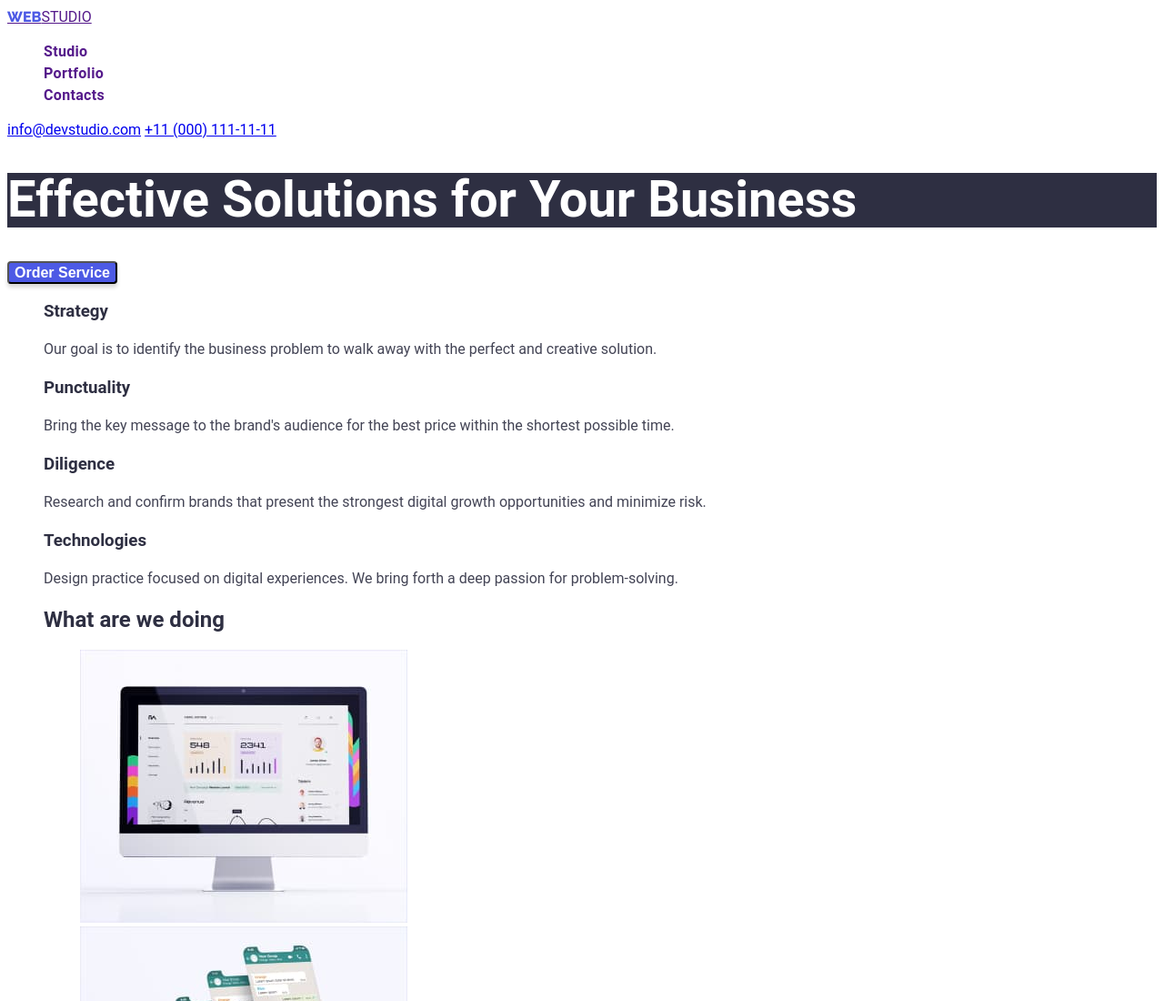
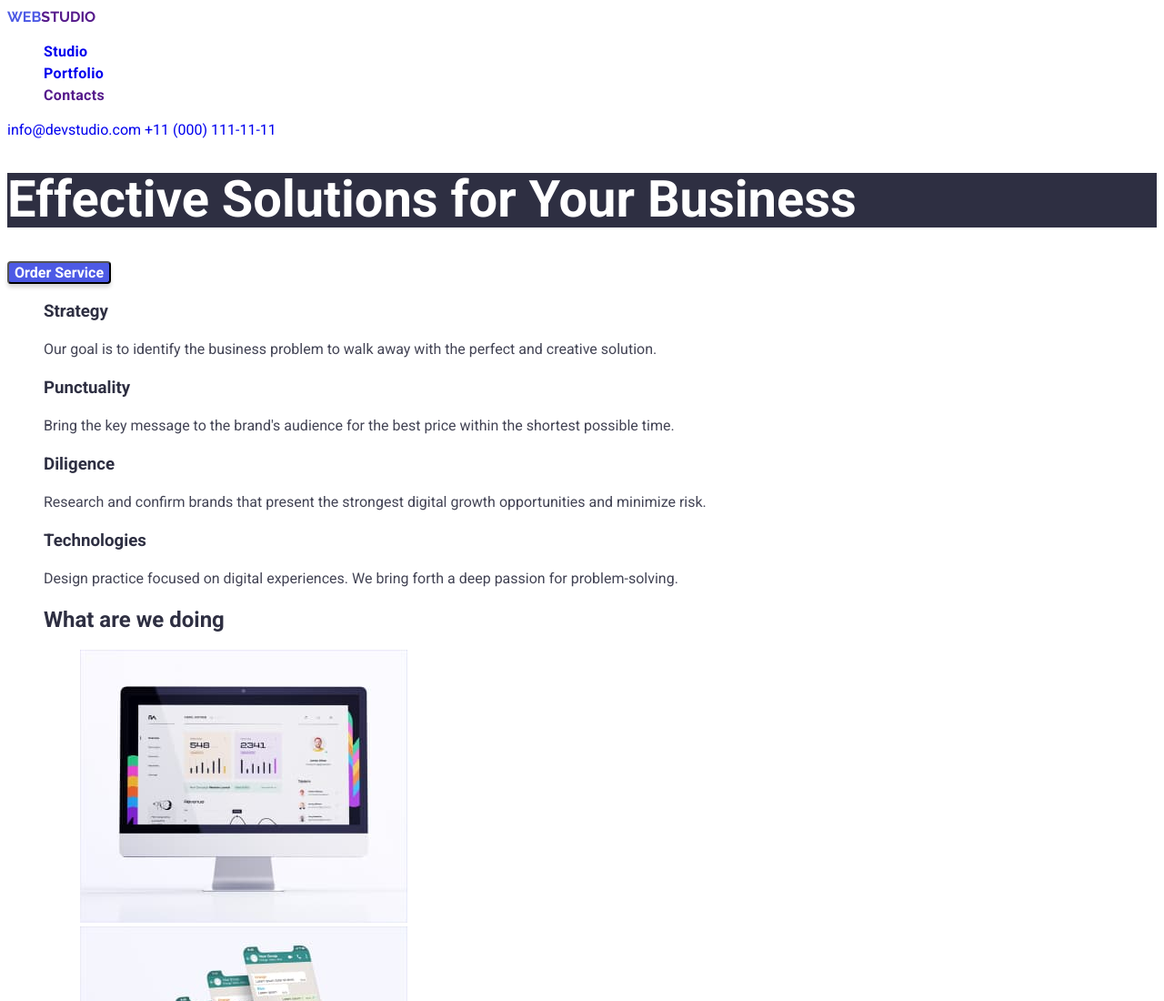
Before and after one commit to Maksym-nl/DZ2, a plain HTML site: page index.html in a window 1280 px wide. Shown: the top 1100 px of the page at 91% size. Drawn offline with Linux system fonts and the light colour scheme.

Commit message:
Сделал доработку

```diff
--- a/css/style.css
+++ b/css/style.css
@@ -10,6 +10,13 @@
 }
 body {
   font-family: "Roboto", "sans-serif";
+}
+.logo {
+  font-family: "Raleway", "sans-serif";
+
+  font-weight: 800;
+  font-size: 18;
+  line-height: 1.33;
 }
 .logo-web {
   font-family: "Raleway", "sans-serif";
@@ -26,6 +33,10 @@ body {
   line-height: 1.33;
   color: var(--text-color);
 }
+.contact-list-link {
+  list-style: none;
+  text-decoration: none;
+}
 .navigation {
   font-weight: 600;
   font-size: 16px;
@@ -37,6 +48,7 @@ body {
 .link:focus {
   color: #4d5ae5;
 }
+
 .name-hero {
   color: #ffffff;
   font-weight: 600;
@@ -48,6 +60,8 @@ body {
   background: var(--accent-color);
   box-shadow: 0px 4px 4px rgba(0, 0, 0, 0.15);
   border-radius: 4px;
+  font-family: "Roboto";
+  font-weight: 600;
   color: #ffffff;
   font-weight: 600;
   font-size: 16px;
@@ -66,7 +80,6 @@ body {
 }
 .main-text {
   color: #434455;
-  font-weight: 400;
   font-size: 16px;
   line-height: 1.5;
 }
--- a/index.html
+++ b/index.html
@@ -1,16 +1,14 @@
 <!DOCTYPE html>
-<html lang="en">
-  <head>
+<link lang="en">
+  <link>
     <meta charset="UTF-8" />
     <meta http-equiv="X-UA-Compatible" content="IE=edge" />
     <meta name="viewport" content="width=device-width, initial-scale=1.0" />
     <link rel="preconnect" href="https://fonts.googleapis.com" />
     <link rel="preconnect" href="https://fonts.gstatic.com" crossorigin />
-    <link
-      href="https://fonts.googleapis.com/css2?family=Montserrat:wght@400;700&family=Raleway:wght@400;600;800&display=swap"
-      rel="stylesheet"
-    />
-    <link rel="stylesheet" href="./css/style.css" />
+    <link rel="preconnect" href="https://fonts.googleapis.com"><link rel="preconnect"
+     rel="preconnect" href="https://fonts.googleapis.com"><link rel="preconnect" href="https://fonts.gstatic.com" crossorigin><link href="https://fonts.googleapis.com/css2?family=Raleway:wght@700&family=Roboto:wght@400;500;700;900&display=swap" rel="stylesheet">
+    <link rel="stylesheet" href="./css/style.css"/>
     <title>Webstudio</title>
   </head>
 
@@ -18,22 +16,22 @@
     <main>
     <!----HEADER----->
     <header>
-<a class="logo" href=""><span class="logo-web">WEB</span><class="logo-studio">STUDIO</class=> </a>
-<nav class="navigation">
-    <ul class="menu list">
-        <li class="menu-item">
-            <a class="link" href="">Studio</a>
+<a class="logo list link" href=""><span class="logo-web">WEB</span><class="logo-studio">STUDIO</class=> </a>
+<nav class="navigation list link">
+    <ul class="menu list link">
+        <li class="menu-item list link">
+            <a class="list link" href="./index.html">Studio</a>
         </li>
         <li class="menu-item">
-            <a class="link" href="">Portfolio</a>
+            <a class="list link" href="./portfolio.html">Portfolio</a>
         </li>
         <li class="menu-item">
-            <a class="link" href="">Contacts</a>
+            <a class="list link" href="">Contacts</a>
         </li>
 </ul>
 </nav>
-<a class="contact" href="mail:info@devstudio.com">info@devstudio.com</a>
-<a class="contact" href="tel:+110001111111">+11 (000) 111-11-11</a>
+<a href="mail:info@devstudio.com" class="contact-list-link">info@devstudio.com</a>
+<a  href="tel:+110001111111" class="contact-list-link">+11 (000) 111-11-11</a>
     </header>
     <!--HERO-->
     <h1 class="name-hero">Effective Solutions for Your Business</h1>
```
Also changed, not shown: portfolio.html (+10 -13 lines).
